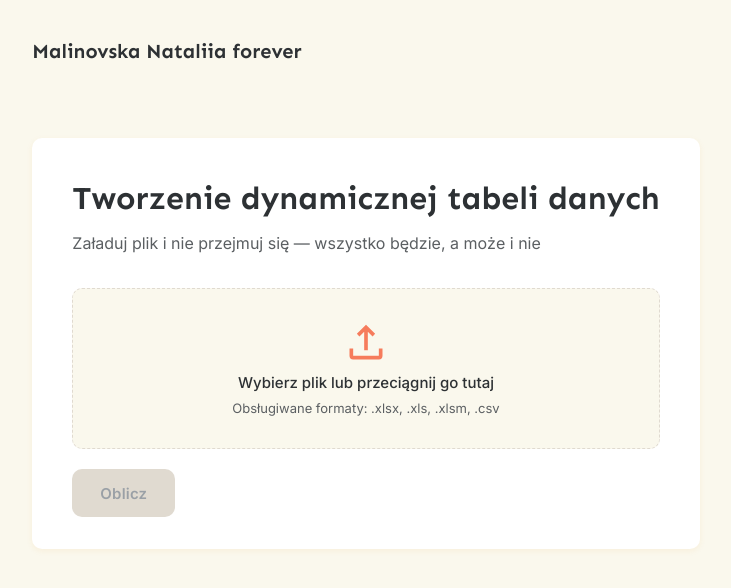
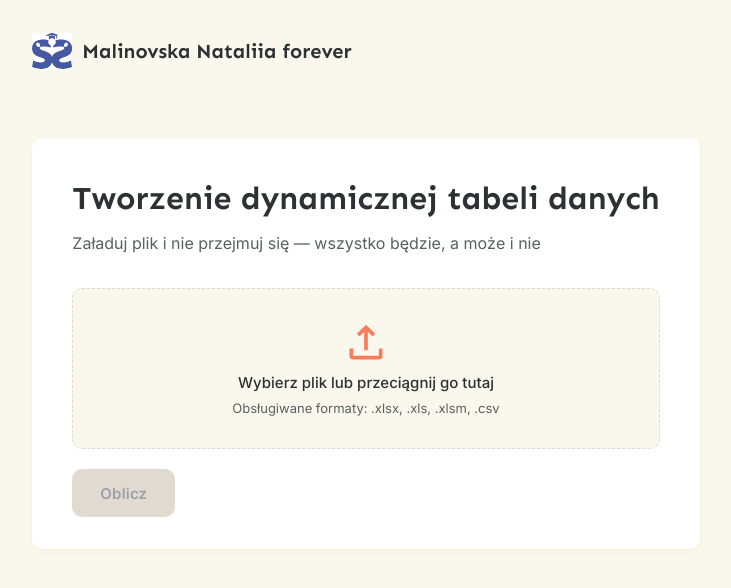
Before and after one commit to zmejchik/successMalin, a Vue app: page / in a window 1280 px wide. Shown: the top 588 px of the page, without its empty margins (274-1005 px from the left). Built offline with nearby package versions, Linux system fonts and the light colour scheme.

Commit message:
add logo

```diff
--- a/src/App.vue
+++ b/src/App.vue
@@ -2,6 +2,7 @@
   <div class="wrapper">
     <header class="navbar">
       <div class="navbar-logo">
+        <img src="/logo.svg" alt="Logo" class="navbar-logo-img" />
         <span class="navbar-logo-text">Malinovska Nataliia forever</span>
       </div>
     </header>
@@ -36,6 +37,13 @@ import ExcelAverageProcessor from './components/ExcelAverageProcessor.vue'
   display: inline-flex;
   align-items: center;
   gap: 10px;
+}
+
+.navbar-logo-img {
+  width: 40px;
+  height: 40px;
+  object-fit: contain;
+  flex-shrink: 0;
 }
 
 .navbar-logo-text {
--- a/src/components/ExcelAverageProcessor.vue
+++ b/src/components/ExcelAverageProcessor.vue
@@ -83,6 +83,7 @@ const GREEN = { patternType: 'solid', fgColor: { rgb: 'C8E6C9' } }
 
 const STYLE_HEADER_DEFAULT = {
   font: { bold: true, sz: 12 },
+  alignment: { textRotation: 90, vertical: 'bottom', horizontal: 'center' },
 }
 
 // ★ Вертикальные заголовки (детальные — жёлтые)
```
Also changed, not shown: public/logo.jpg (added), public/logo.svg (added).
